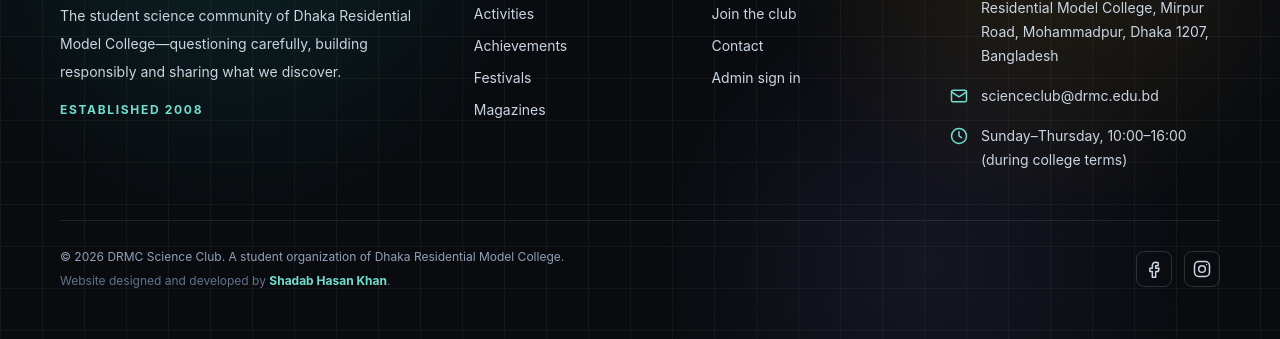
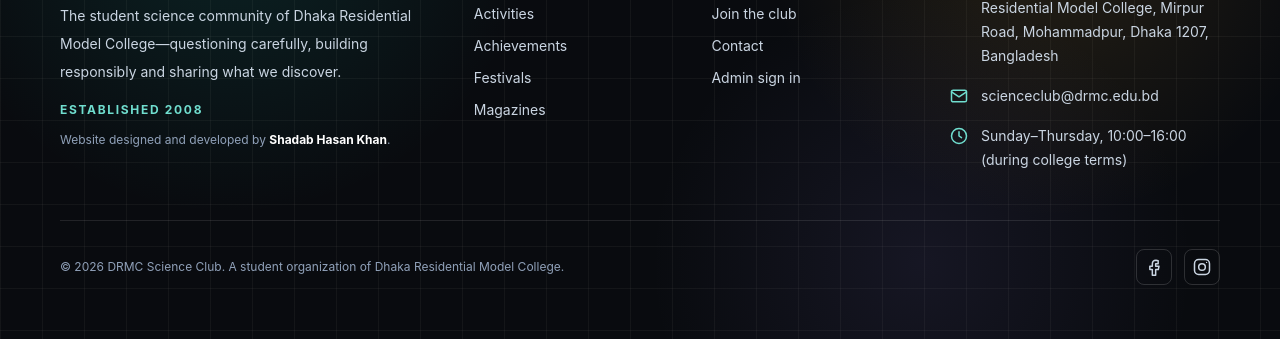
Before and after one commit to DRMCScienceClub/Drmc-Science-club-website, a Next.js app: page / in a window 1280 px wide. Shown: the part 5219-5558 px from the top of the page. Built offline with nearby package versions, Linux system fonts and the light colour scheme; no server answers; the database is empty.

Commit message:
Move developer credit in footer

```diff
--- a/src/components/layout/site-footer.tsx
+++ b/src/components/layout/site-footer.tsx
@@ -17,6 +17,9 @@ export async function SiteFooter() {
             <Logo inverse />
             <p className="mt-5 text-sm leading-7 text-slate-300">{siteConfig.description}</p>
             <p className="mt-4 text-xs font-bold uppercase tracking-[0.14em] text-teal-300">Established {siteConfig.established}</p>
+            <p className="mt-3 text-xs leading-5 text-slate-400">
+              Website designed and developed by <span className="font-bold text-white">Shadab Hasan Khan</span>.
+            </p>
           </div>
 
           <FooterColumn title="Explore" links={footerNavigation.explore} />
@@ -35,12 +38,7 @@ export async function SiteFooter() {
         </div>
 
         <div className="flex flex-col gap-5 pt-7 text-xs text-slate-400 sm:flex-row sm:items-center sm:justify-between">
-          <div className="space-y-2">
-            <p>© {new Date().getFullYear()} DRMC Science Club. A student organization of {siteConfig.college}.</p>
-            <p className="text-slate-500">
-              Website designed and developed by <span className="font-bold text-teal-300">Shadab Hasan Khan</span>.
-            </p>
-          </div>
+          <p>© {new Date().getFullYear()} DRMC Science Club. A student organization of {siteConfig.college}.</p>
           <div className="flex items-center gap-3">
             {facebook && <a href={facebook.href} target="_blank" rel="noreferrer" aria-label={facebook.label} className="inline-flex size-9 items-center justify-center rounded-lg border border-white/15 text-slate-300 transition-colors hover:border-science-300/50 hover:text-white"><Icon name="facebook" className="size-4" /></a>}
             {instagram && <a href={instagram.href} target="_blank" rel="noreferrer" aria-label={instagram.label} className="inline-flex size-9 items-center justify-center rounded-lg border border-white/15 text-slate-300 transition-colors hover:border-science-300/50 hover:text-white"><Icon name="instagram" className="size-4" /></a>}
```
